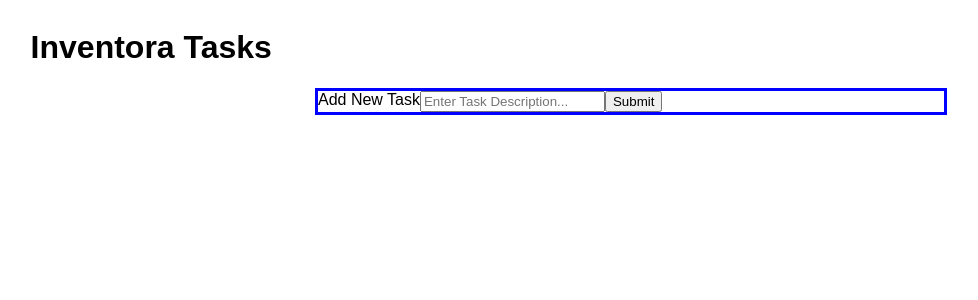
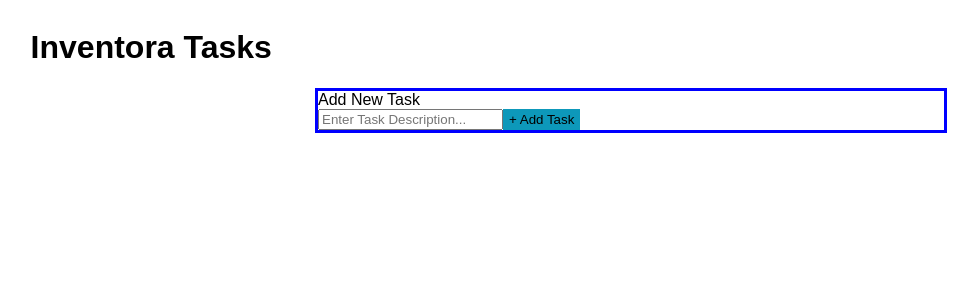
Before and after one commit to adamhinton/inv-todo, a React (Create React App) app: page / in a window 1280 px wide. Shown: the top 300 px of the page, without its empty margins (9-987 px from the left). Built offline with nearby package versions, Linux system fonts and the light colour scheme.

Commit message:
styling updates

```diff
--- a/src/components/AddNewTaskForm.js
+++ b/src/components/AddNewTaskForm.js
@@ -9,9 +9,9 @@ const AddNewTaskForm = (props) => {
         console.log("blah blah blah");
       }}
     >
-      <label>Add New Task</label>
+      <StyledLabel>Add New Task</StyledLabel>
       <input placeholder="Enter Task Description..."></input>
-      <button type="submit">Submit</button>
+      <StyledButton type="submit">+ Add Task</StyledButton>
     </StyledForm>
   );
 };
@@ -21,4 +21,14 @@ export default AddNewTaskForm;
 const StyledForm = styled.form`
   display: flex;
   flex-direction: row;
+  flex-wrap: wrap;
 `;
+
+const StyledLabel = styled.label`
+  width: 100%;
+`;
+
+const StyledButton = styled.button`
+  border: none;
+  background-color: #0d98ba;
+`;
```
